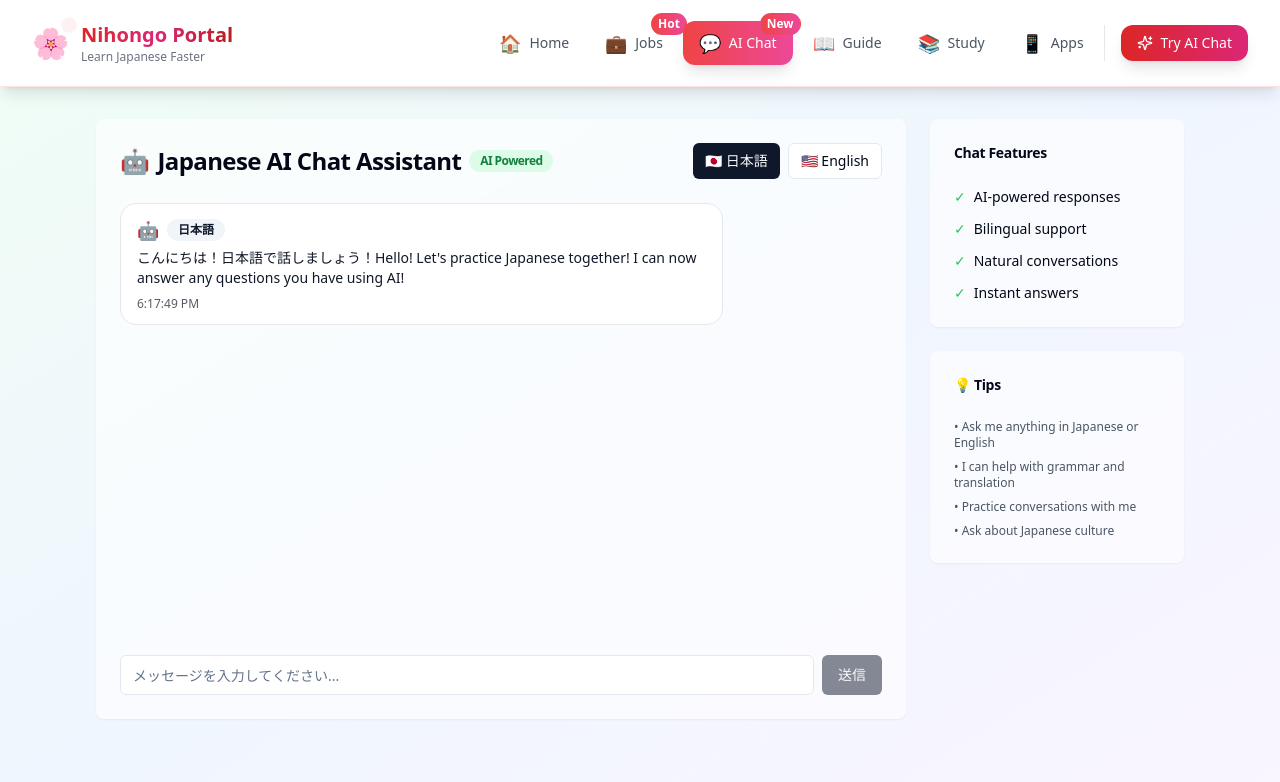
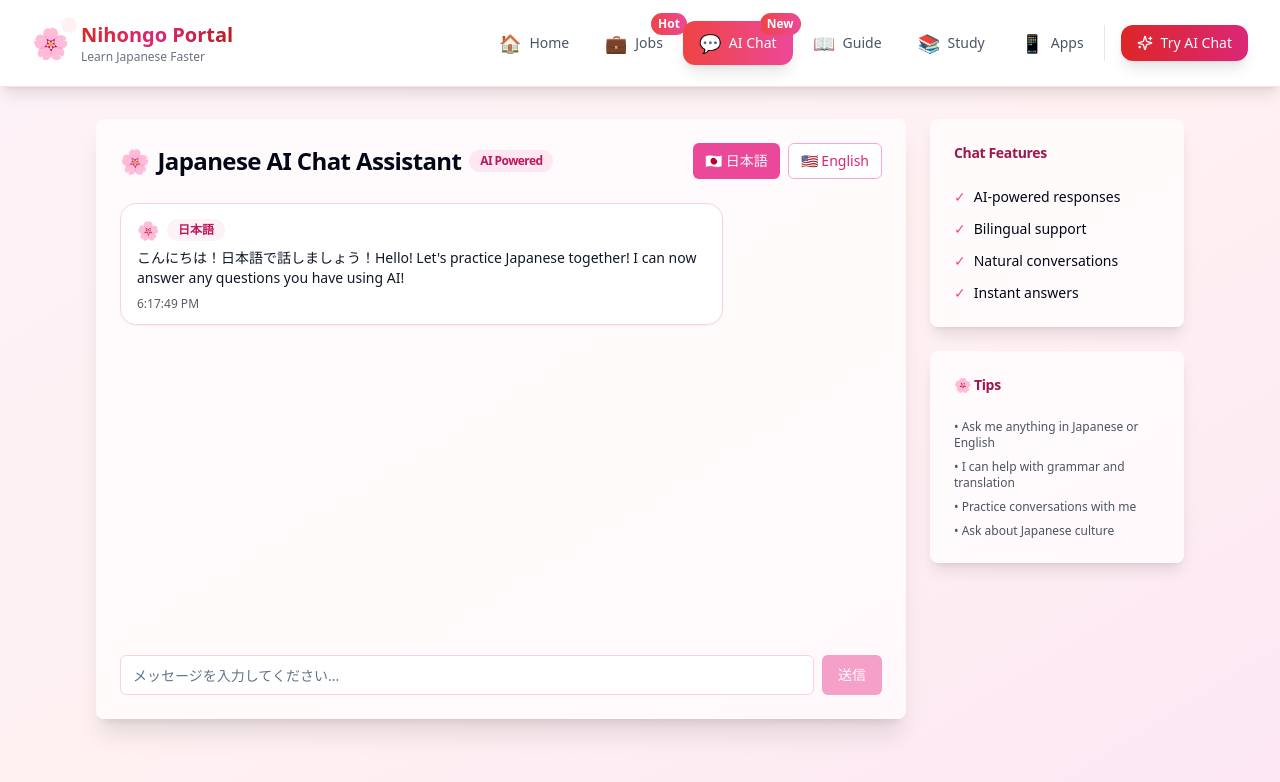
Before and after one commit to DhyaniKavya/japanese-skill-boost, a React (Vite) app: page /chat in a window 1280 px wide. Shown: the top 782 px of the page. Built offline with nearby package versions, Linux system fonts and the light colour scheme.

Commit message:
Refactor: Apply UI changes to match the provided image
The UI of the chat interface has been updated to match the visual style of the provided image, without altering any content.

```diff
--- a/src/pages/Chat.tsx
+++ b/src/pages/Chat.tsx
@@ -1,4 +1,3 @@
-
 import { useState, useRef, useEffect } from "react";
 import Navigation from "@/components/Navigation";
 import { Button } from "@/components/ui/button";
@@ -137,7 +136,7 @@ const Chat = () => {
   };
 
   return (
-    <div className="min-h-screen bg-gradient-to-br from-green-50 via-blue-50 to-purple-50">
+    <div className="min-h-screen bg-gradient-to-br from-pink-50 via-rose-50 to-pink-100">
       <Navigation />
 
       <div className="max-w-6xl mx-auto px-4 sm:px-6 lg:px-8 py-8">
@@ -145,13 +144,13 @@ const Chat = () => {
 
           {/* Chat Interface */}
           <div className="lg:col-span-3">
-            <Card className="h-[600px] flex flex-col border-0 bg-white/60 backdrop-blur-sm">
+            <Card className="h-[600px] flex flex-col border-0 bg-white/70 backdrop-blur-sm shadow-xl">
               <CardHeader className="flex-shrink-0">
                 <div className="flex items-center justify-between">
                   <CardTitle className="flex items-center gap-2">
-                    <span className="text-2xl">🤖</span>
+                    <span className="text-2xl">🌸</span>
                     Japanese AI Chat Assistant
-                    <Badge variant="secondary" className="bg-green-100 text-green-700">
+                    <Badge variant="secondary" className="bg-pink-100 text-pink-700">
                       AI Powered
                     </Badge>
                   </CardTitle>
@@ -160,6 +159,7 @@ const Chat = () => {
                       variant={currentLanguage === 'japanese' ? 'default' : 'outline'}
                       size="sm"
                       onClick={() => setCurrentLanguage('japanese')}
+                      className={currentLanguage === 'japanese' ? 'bg-pink-500 hover:bg-pink-600' : 'border-pink-300 text-pink-600 hover:bg-pink-50'}
                     >
                       🇯🇵 日本語
                     </Button>
@@ -167,6 +167,7 @@ const Chat = () => {
                       variant={currentLanguage === 'english' ? 'default' : 'outline'}
                       size="sm"
                       onClick={() => setCurrentLanguage('english')}
+                      className={currentLanguage === 'english' ? 'bg-pink-500 hover:bg-pink-600' : 'border-pink-300 text-pink-600 hover:bg-pink-50'}
                     >
                       🇺🇸 English
                     </Button>
@@ -185,13 +186,13 @@ const Chat = () => {
                       <div
                         className={`max-w-[80%] rounded-2xl px-4 py-3 ${
                           message.isUser
-                            ? 'bg-gradient-to-r from-blue-600 to-purple-600 text-white'
-                            : 'bg-white border border-gray-200 text-gray-900'
+                            ? 'bg-gradient-to-r from-pink-500 to-rose-500 text-white'
+                            : 'bg-white/90 border border-pink-200 text-gray-900 shadow-sm'
                         }`}
                       >
                         <div className="flex items-center gap-2 mb-1">
-                          {!message.isUser && <span className="text-lg">🤖</span>}
-                          <Badge variant="secondary" className="text-xs">
+                          {!message.isUser && <span className="text-lg">🌸</span>}
+                          <Badge variant="secondary" className="text-xs bg-pink-50 text-pink-700">
                             {message.language === 'japanese' ? '日本語' : 'English'}
                           </Badge>
                         </div>
@@ -205,13 +206,13 @@ const Chat = () => {
 
                   {isTyping && (
                     <div className="flex justify-start">
-                      <div className="bg-white border border-gray-200 rounded-2xl px-4 py-3">
+                      <div className="bg-white/90 border border-pink-200 rounded-2xl px-4 py-3 shadow-sm">
                         <div className="flex items-center gap-2">
-                          <span className="text-lg">🤖</span>
+                          <span className="text-lg">🌸</span>
                           <div className="flex space-x-1">
-                            <div className="w-2 h-2 bg-gray-400 rounded-full animate-bounce"></div>
-                            <div className="w-2 h-2 bg-gray-400 rounded-full animate-bounce delay-100"></div>
-                            <div className="w-2 h-2 bg-gray-400 rounded-full animate-bounce delay-200"></div>
+                            <div className="w-2 h-2 bg-pink-400 rounded-full animate-bounce"></div>
+                            <div className="w-2 h-2 bg-pink-400 rounded-full animate-bounce delay-100"></div>
+                            <div className="w-2 h-2 bg-pink-400 rounded-full animate-bounce delay-200"></div>
                           </div>
                         </div>
                       </div>
@@ -227,10 +228,14 @@ const Chat = () => {
                     onChange={(e) => setInputText(e.target.value)}
                     onKeyPress={handleKeyPress}
                     placeholder={currentLanguage === 'japanese' ? 'メッセージを入力してください...' : 'Type your message...'}
-                    className="flex-1"
+                    className="flex-1 border-pink-200 focus:border-pink-400 focus:ring-pink-400"
                     disabled={isTyping}
                   />
-                  <Button onClick={handleSendMessage} disabled={!inputText.trim() || isTyping}>
+                  <Button
+                    onClick={handleSendMessage}
+                    disabled={!inputText.trim() || isTyping}
+                    className="bg-pink-500 hover:bg-pink-600 text-white"
+                  >
                     送信
                   </Button>
                 </div>
@@ -241,26 +246,26 @@ const Chat = () => {
           {/* Sidebar */}
           <div className="space-y-6">
             {/* Features */}
-            <Card className="border-0 bg-white/60 backdrop-blur-sm">
+            <Card className="border-0 bg-white/70 backdrop-blur-sm shadow-lg">
               <CardHeader>
-                <CardTitle className="text-sm">Chat Features</CardTitle>
+                <CardTitle className="text-sm text-pink-800">Chat Features</CardTitle>
               </CardHeader>
               <CardContent>
                 <div className="space-y-3">
                   <div className="flex items-center gap-2 text-sm">
-                    <span className="text-green-500">✓</span>
+                    <span className="text-pink-500">✓</span>
                     <span>AI-powered responses</span>
                   </div>
                   <div className="flex items-center gap-2 text-sm">
-                    <span className="text-green-500">✓</span>
+                    <span className="text-pink-500">✓</span>
                     <span>Bilingual support</span>
                   </div>
                   <div className="flex items-center gap-2 text-sm">
-                    <span className="text-green-500">✓</span>
+                    <span className="text-pink-500">✓</span>
                     <span>Natural conversations</span>
                   </div>
                   <div className="flex items-center gap-2 text-sm">
-                    <span className="text-green-500">✓</span>
+                    <span className="text-pink-500">✓</span>
                     <span>Instant answers</span>
                   </div>
                 </div>
@@ -268,9 +273,9 @@ const Chat = () => {
             </Card>
 
             {/* Tips */}
-            <Card className="border-0 bg-white/60 backdrop-blur-sm">
+            <Card className="border-0 bg-white/70 backdrop-blur-sm shadow-lg">
               <CardHeader>
-                <CardTitle className="text-sm">💡 Tips</CardTitle>
+                <CardTitle className="text-sm text-pink-800">🌸 Tips</CardTitle>
               </CardHeader>
               <CardContent>
                 <div className="text-xs space-y-2 text-gray-600">
```
